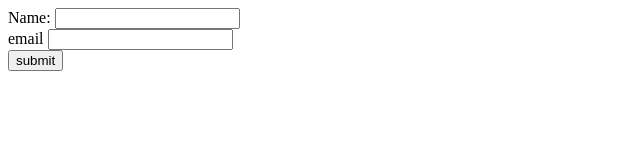
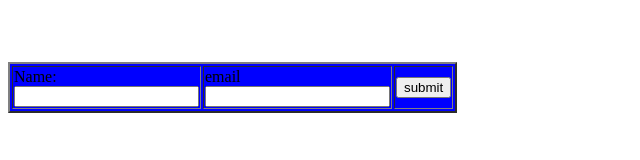
Before and after one commit to venuvarma75/HTML, a plain HTML site: page index.html in a window 1280 px wide. Shown: the whole page, without its empty margins (0-640 px from the left). Drawn offline with Linux system fonts and the light colour scheme.

Commit message:
Add files via upload

```diff
--- a/index.html
+++ b/index.html
@@ -6,14 +6,18 @@
     <title>Document</title>
 </head>
 <body>
-
-        <form action="https://formsubmit.co/venuvarma75@email.com" method="POST">
-         <label type="name">Name:</label>
-        <input type="text" name="name" required> <br>
-        <label type="email">email</label>
-            <input type="email" name="email" required> <br>
-            <button type="submit">submit</button>
-
+     <table border="2" bgcolor="blue">
+        <tr>
+        <form action="https://formsubmit.co/venuvarma75@gmail.com" method="POST">
+        <td> <labeltype="name" bgcolor="blue">Name:</label> <br>
+        <input type="text" name="name" required> </td>
+        <br>
+         <td><label type="email">email</label> <br>
+            <input type="email" name="email" required> </td> <br>
+            <br>
+          <td>    <button type="submit">submit</button> </td>
+         </tr>
+        </table>
 
 </body>
 </html>
```
